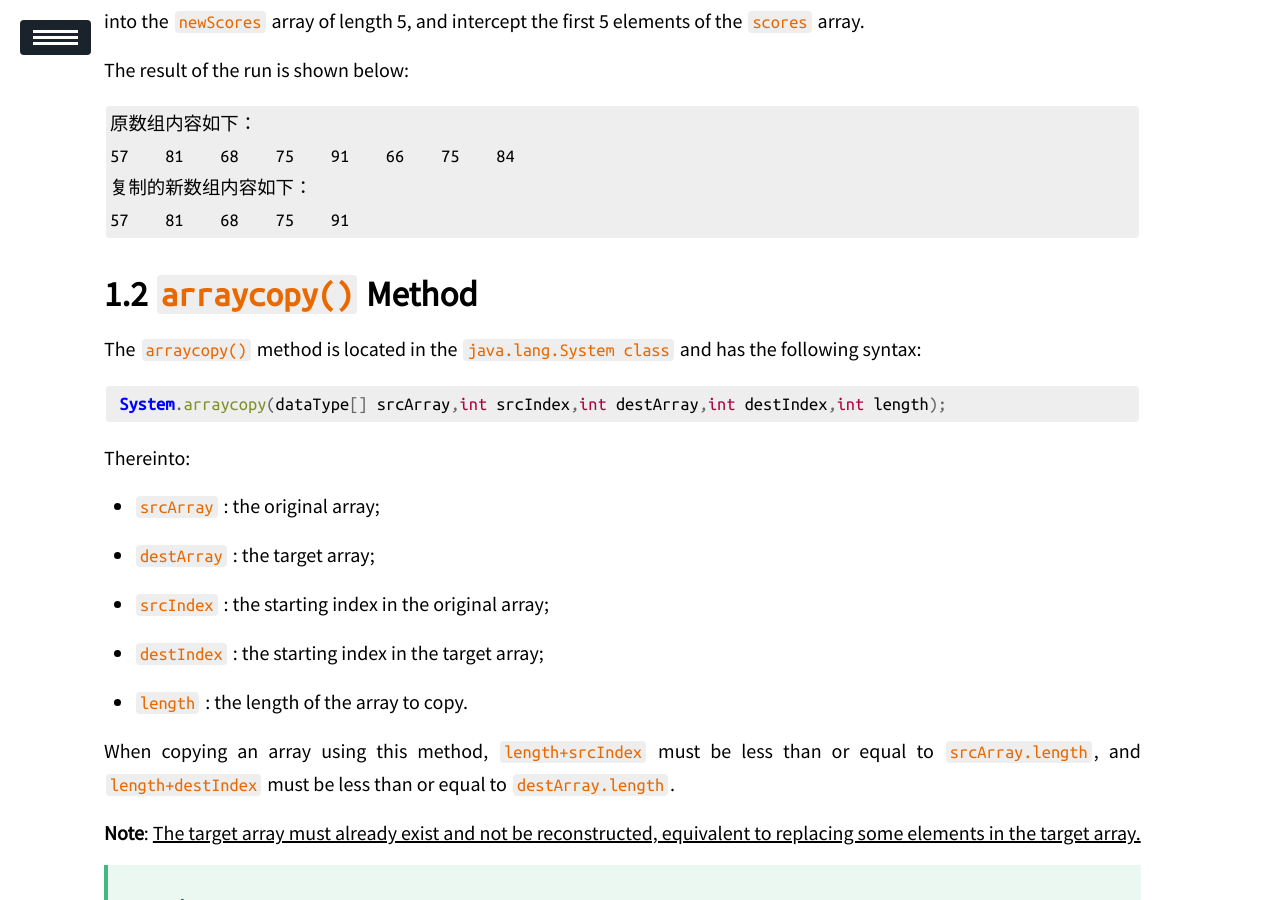
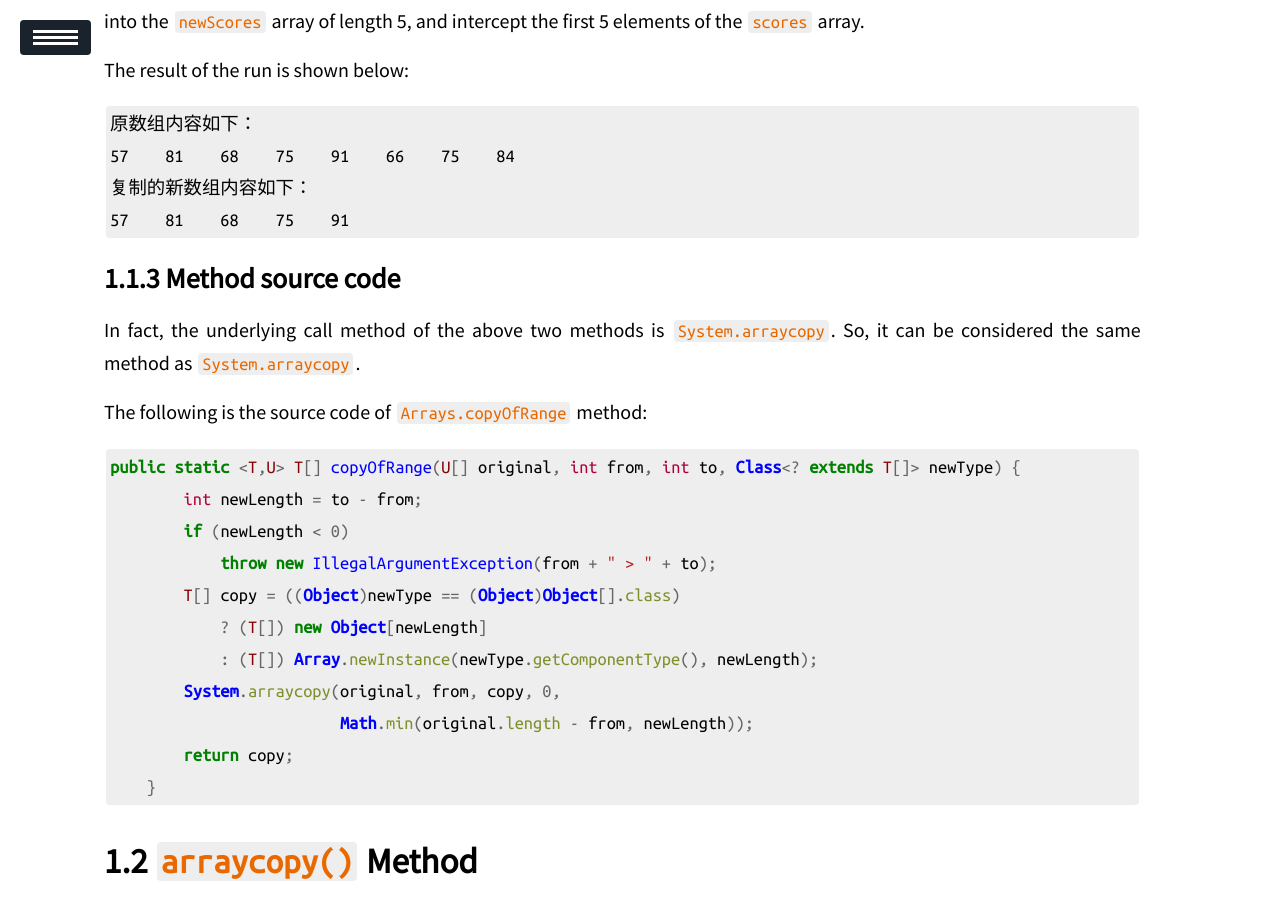
Before and after one commit to ssskz/ssskz.github.io, a Jekyll site: the page built from _posts/2023-2-21-JAVA.md, in a window 1280 px wide and 900 px high, scrolled down 4448 px. Built offline with Jekyll 4.4.1, drawn with Linux system fonts in a browser that asks for light colours; our own code applies the rules of GitHub Pages for plain Markdown files; formulas are drawn with MathJax 3; a script that is not in the unit is left out; some of the changed text lies outside the part shown.

Commit message:
update
Signed-off-by: ssskz <12497590+ssskz@user.noreply.gitee.com>

````diff
--- a/_posts/2023-2-21-JAVA.md
+++ b/_posts/2023-2-21-JAVA.md
@@ -154,6 +154,27 @@ The result of the run is shown below:
 57    81    68    75    91
 ```
 
+### Method source code
+
+In fact, the underlying call method of the above two methods is `System.arraycopy`. So, it can be considered the same method as `System.arraycopy`.
+
+The following is the source code of `Arrays.copyOfRange` method:
+
+```java
+public static <T,U> T[] copyOfRange(U[] original, int from, int to, Class<? extends T[]> newType) {
+        int newLength = to - from;
+        if (newLength < 0)
+            throw new IllegalArgumentException(from + " > " + to);
+        T[] copy = ((Object)newType == (Object)Object[].class)
+            ? (T[]) new Object[newLength]
+            : (T[]) Array.newInstance(newType.getComponentType(), newLength);
+        System.arraycopy(original, from, copy, 0,
+                         Math.min(original.length - from, newLength));
+        return copy;
+    }
+```
+
+
 ## `arraycopy()` Method
 
 The `arraycopy()` method is located in the `java.lang.System class` and has the following syntax:
@@ -291,6 +312,10 @@ The result of the run is shown below:
 
 As you can see from the results of the run, the elements of the `scores` array are the same as the elements of the `newScores` array.
 
+## Comparison of the copy methods
+
+
+
 ------
 
 # Highlights
````
